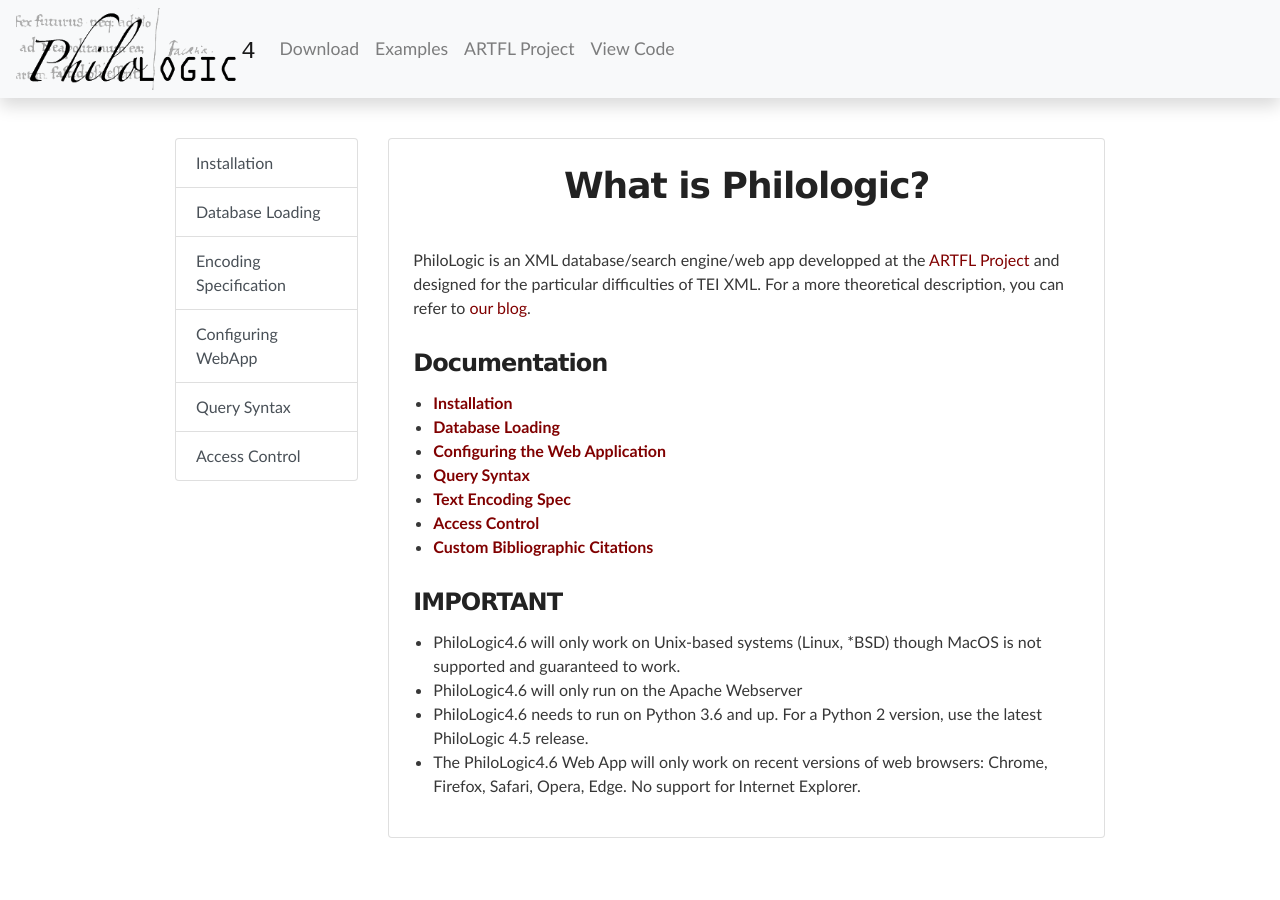
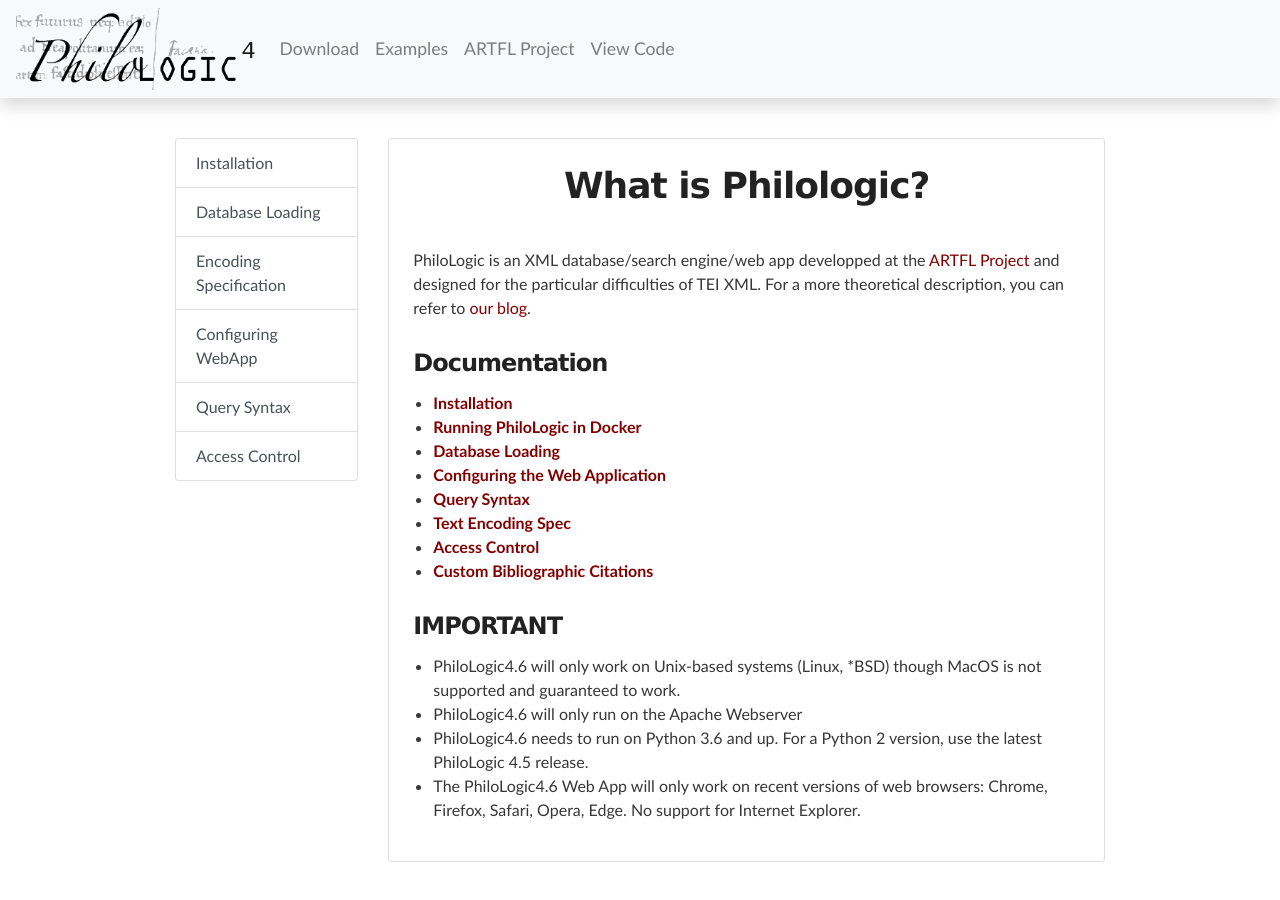
Before and after one commit to ARTFL-Project/PhiloLogic4, a Jekyll site: the page built from docs/index.md, in a window 1280 px wide. Built offline with Jekyll 4.4.1, drawn with Linux system fonts in a browser that asks for light colours; our own code applies the rules of GitHub Pages for plain Markdown files.

Commit message:
Update index.md

```diff
--- a/docs/index.md
+++ b/docs/index.md
@@ -9,6 +9,7 @@
 ### Documentation
 
 -   [**Installation**](installation.md)
+-   [**Running PhiloLogic in Docker**](docker.md)
 -   [**Database Loading**](database_loading.md)
 -   [**Configuring the Web Application**](configure_web_app.md)
 -   [**Query Syntax**](query_syntax.md)
```
